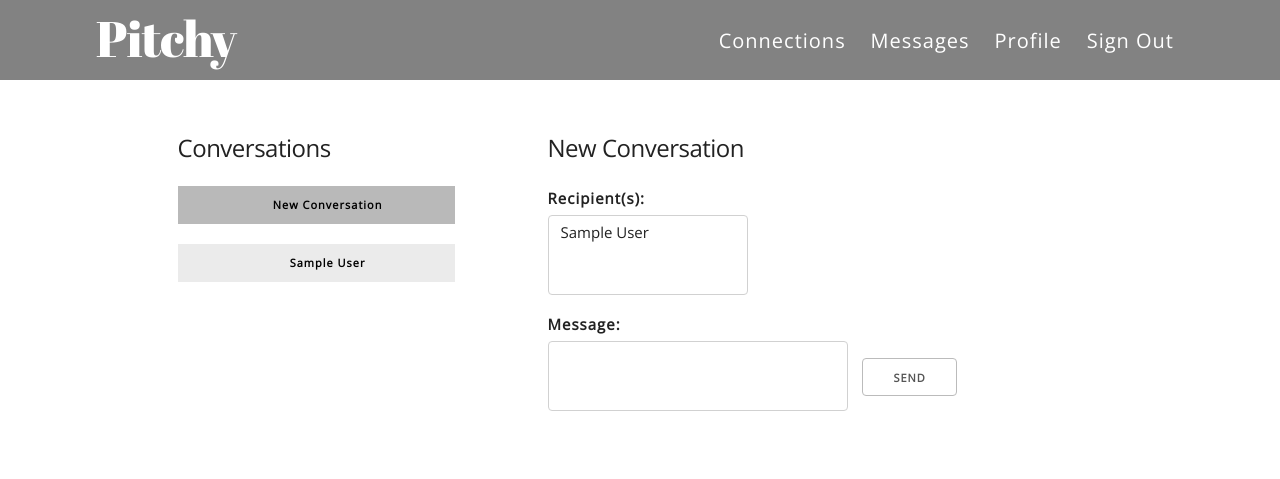
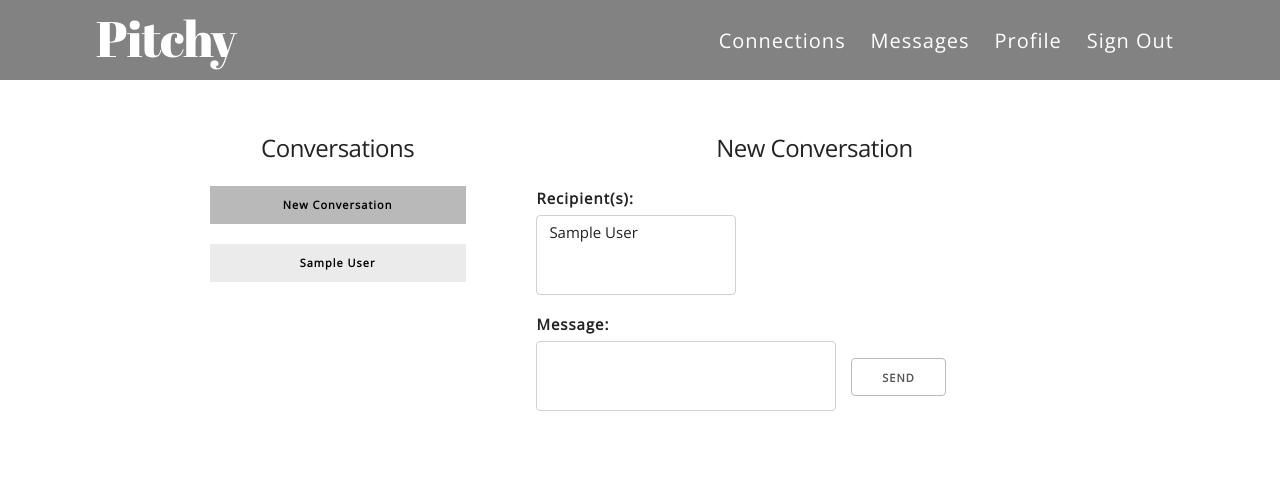
Before and after one commit to brianaeng/capstone-pitchy, a Django app: page /create_chat/ in a window 1280 px wide. Shown: the top 479 px of the page. Run offline with Django 3.2, Linux system fonts and the light colour scheme; a user stored in the database is signed in; tables that the repository leaves empty hold one stand-in row (values such as "Sample post"); parts of the project's set-up code (start-up, migrations or seed data) failed here and were passed over.

Commit message:
layout fixes, mostly trying to get messages page to look decent with smaller screen width.

```diff
--- a/static/pitchy.css
+++ b/static/pitchy.css
@@ -313,13 +313,18 @@ ul#friends-list, ul#friend-requests {
   list-style: none;
 }
 
-#single-convo a {
+#single-convo a, #create-convo a {
   color: black;
-  background-color: rgb(235, 235, 235);
-  width: 30rem;
+  width: 20vw;
+  padding-left: .5rem;
+  padding-right: .5rem;
   border-radius: 0;
   border: none;
   text-transform: none;
+}
+
+#single-convo a {
+  background-color: rgb(235, 235, 235);
 }
 
 #single-convo a:hover, #create-convo a:hover {
@@ -327,12 +332,7 @@ ul#friends-list, ul#friend-requests {
 }
 
 #create-convo a {
-  color: black;
   background-color: rgb(185, 185, 185);
-  width: 30rem;
-  border-radius: 0;
-  border: none;
-  text-transform: none;
 }
 
 #convos-list {
@@ -345,7 +345,7 @@ ul#friends-list, ul#friend-requests {
 }
 
 #chat tfoot #convo-input #message {
-  width: 50rem;
+  width: 29vw;
 }
 
 #chat tbody {
@@ -363,13 +363,30 @@ ul#friends-list, ul#friend-requests {
 }
 
 .convo-listing {
-  width: 30%;
-  float: left;
+  width: 25vw;
+  text-align: center;
 }
 
 .convo-form, .create-convo-section {
-  width: 60%;
+  width: 45vw;
+  text-align: center;
+  margin: 0 auto;
   float: right;
+  height: auto;
+}
+
+.convo-form form {
+  margin: 0 auto;
+  width: 43vw;
+}
+
+table#chat {
+  margin: 0 auto;
+}
+
+#create-convo-form {
+  text-align: left;
+  margin-left: 1rem;
 }
 
 #create-convo-form select#recipient_options {
@@ -437,7 +454,6 @@ ul#friends-list, ul#friend-requests {
   }
 }
 
-
 @media only screen and (min-width: 800px) and (max-width: 1600px) {
   span#nav-connections:after {
     content: "Connections";
```
